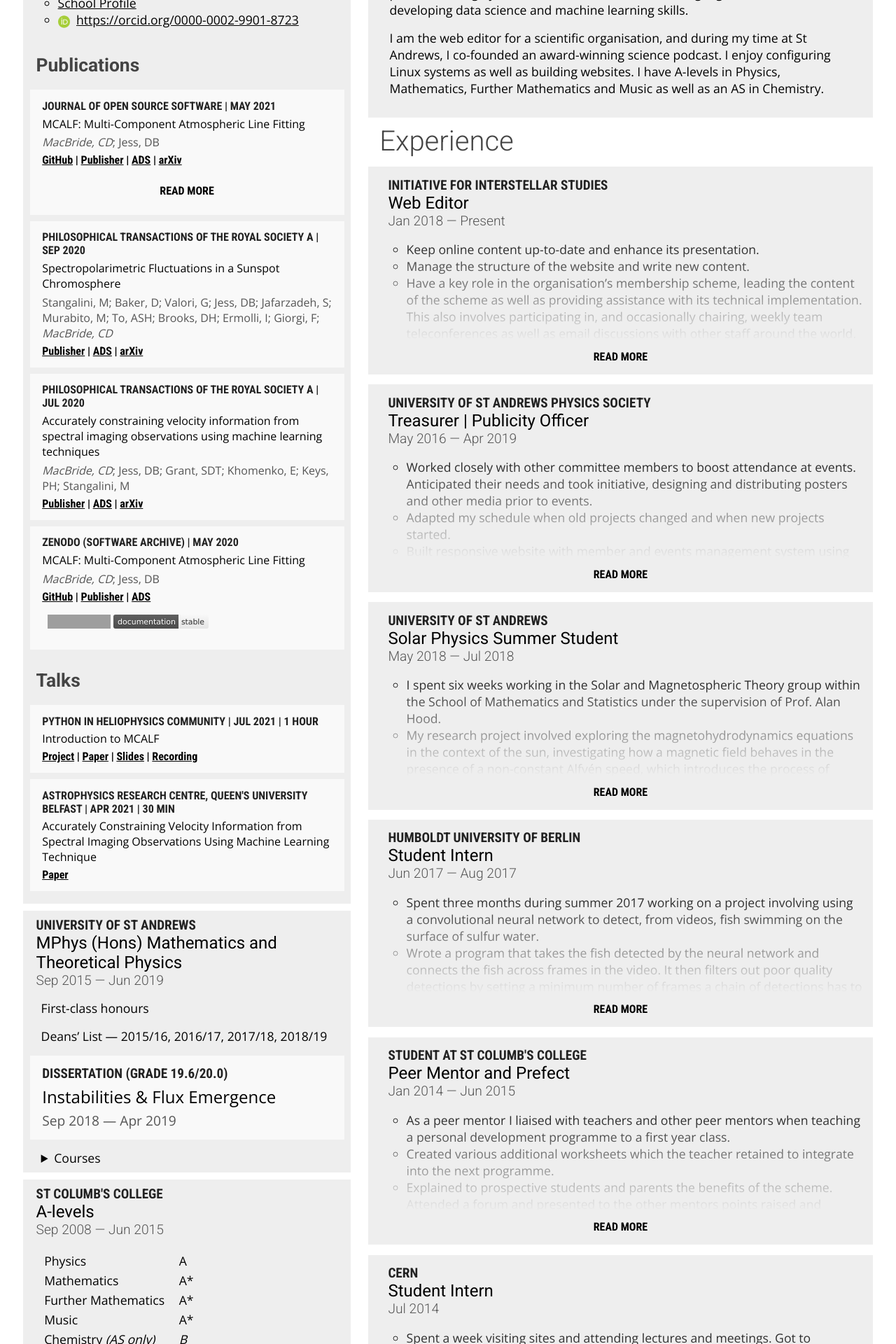
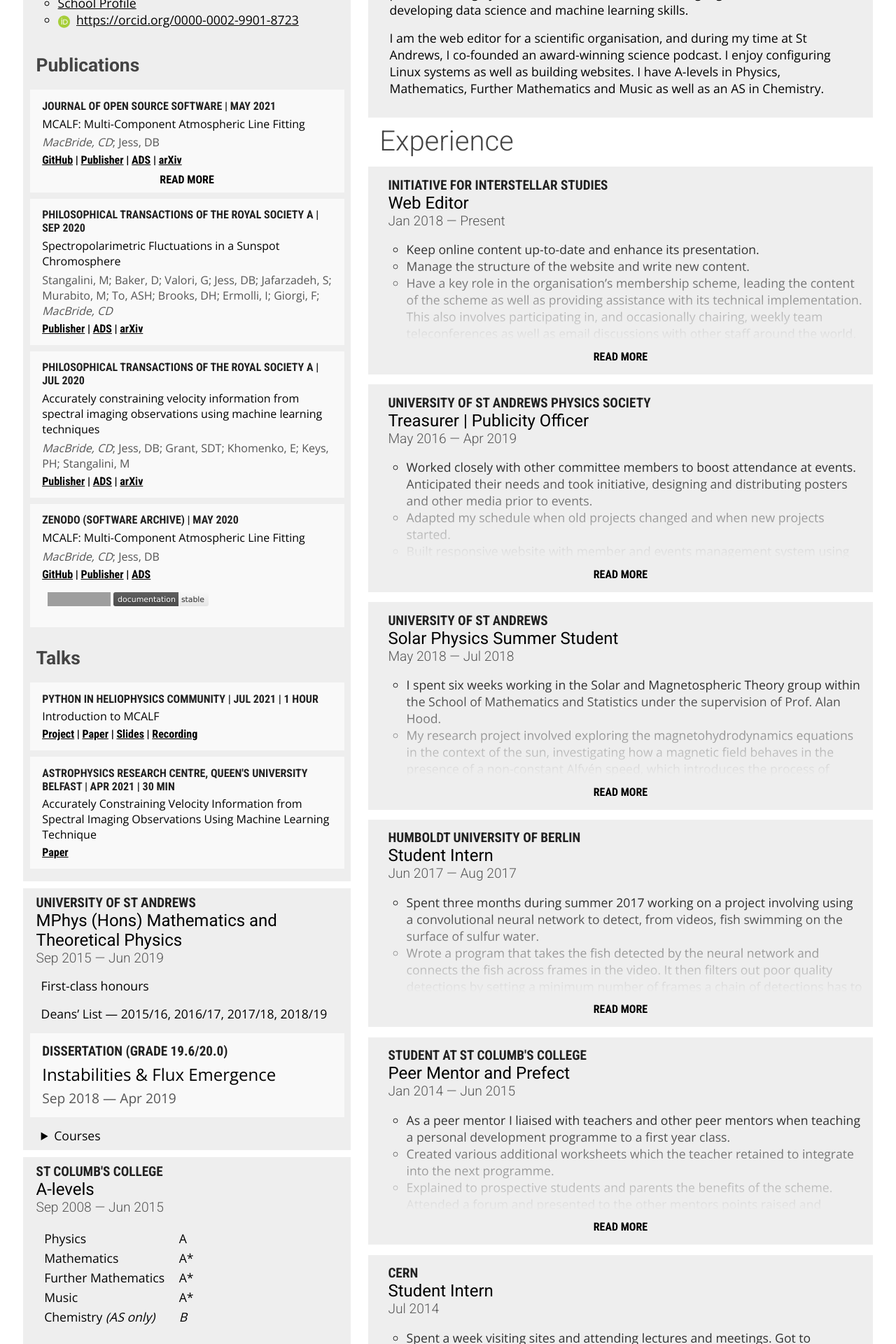
Before and after one commit to ConorMacBride/ConorMacBride.github.io, a Jekyll site: the page built from index.html, in a window 1280 px wide. Shown: the part 622-2542 px from the top of the page at 70% size. Built offline with Jekyll 4.4.1, drawn with Linux system fonts in a browser that asks for light colours; nearby versions of some CDN libraries; grey boxes are pictures that could not be loaded.

Commit message:
Compress link on desktop
Signed-off-by: Conor MacBride <conor@macbride.me>

```diff
--- a/_includes/styles.css
+++ b/_includes/styles.css
@@ -391,6 +391,9 @@
     section.entry header label.toggle-expand {
         display: none;
     }
+    section.sub-group section.entry .toggle-expand {
+        padding: 0;
+    }
 }
 
 @media only screen and (min-width: 961px) {
```
